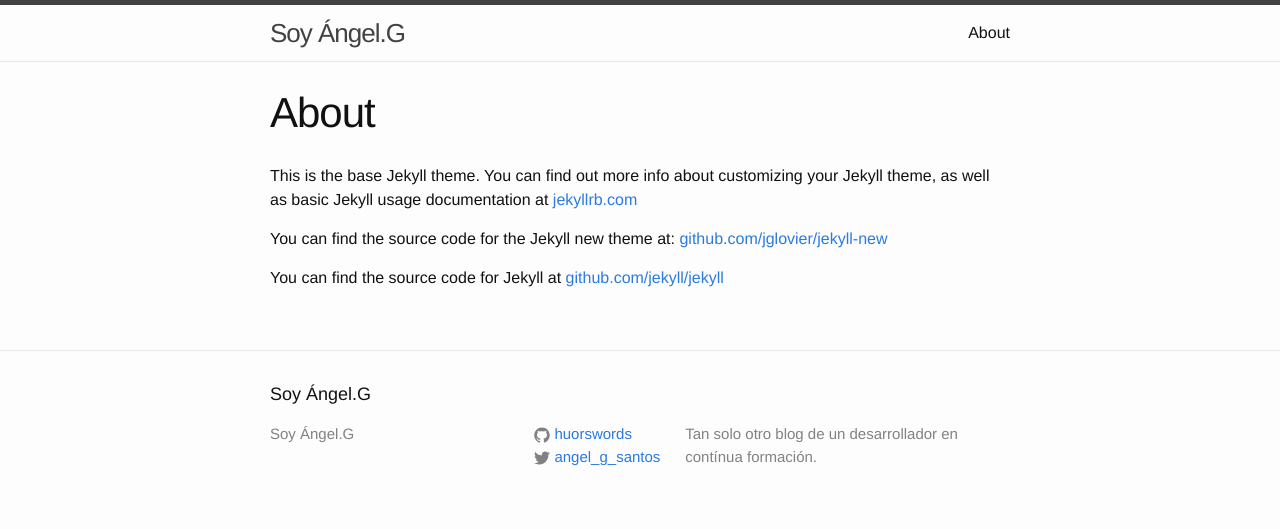
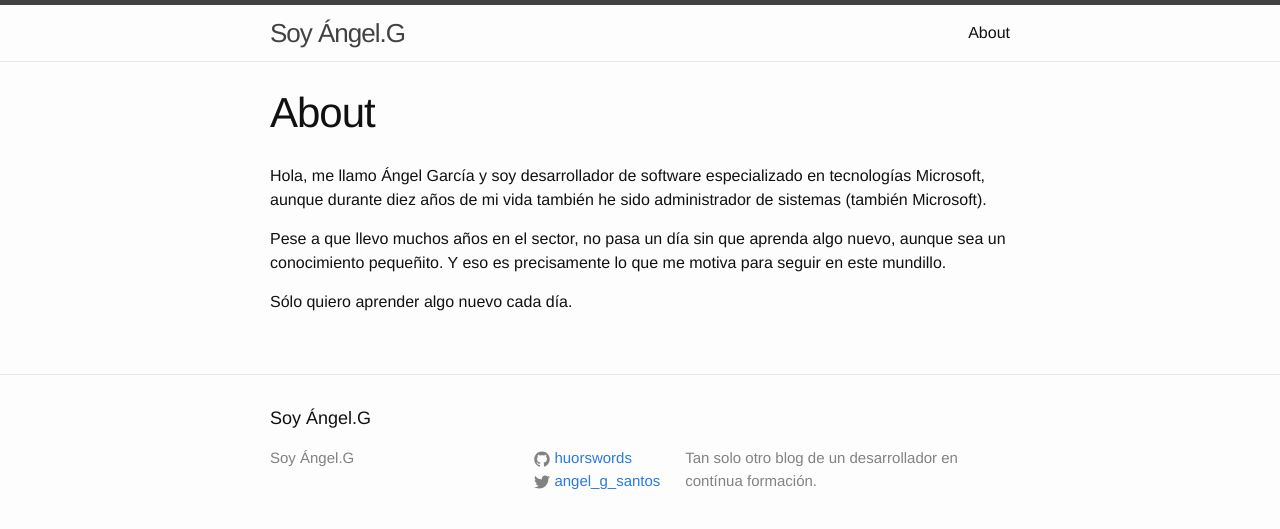
Before and after one commit to huorswords/huorswords.github.io, a Jekyll site: the page built from about.md, in a window 1280 px wide. Shown: the top 529 px of the page. Built offline with Jekyll 4.4.1, drawn with Linux system fonts in a browser that asks for light colours.

Commit message:
Update About section with some personal data.

```diff
--- a/about.md
+++ b/about.md
@@ -4,8 +4,8 @@ title: About
 permalink: /about/
 ---
 
-This is the base Jekyll theme. You can find out more info about customizing your Jekyll theme, as well as basic Jekyll usage documentation at [jekyllrb.com](http://jekyllrb.com/)
+Hola, me llamo Ángel García y soy desarrollador de software especializado en tecnologías Microsoft, aunque durante diez años de mi vida también he sido administrador de sistemas (también Microsoft).
 
-You can find the source code for the Jekyll new theme at: [github.com/jglovier/jekyll-new](https://github.com/jglovier/jekyll-new)
+Pese a que llevo muchos años en el sector, no pasa un día sin que aprenda algo nuevo, aunque sea un conocimiento pequeñito. Y eso es precisamente lo que me motiva para seguir en este mundillo.
 
-You can find the source code for Jekyll at [github.com/jekyll/jekyll](https://github.com/jekyll/jekyll)
+Sólo quiero aprender algo nuevo cada día.
```
